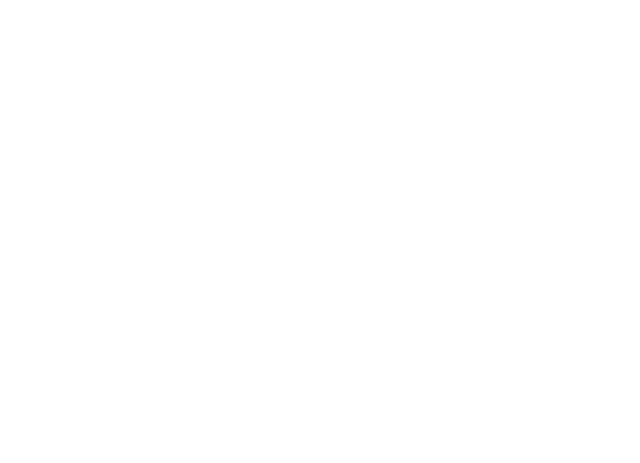
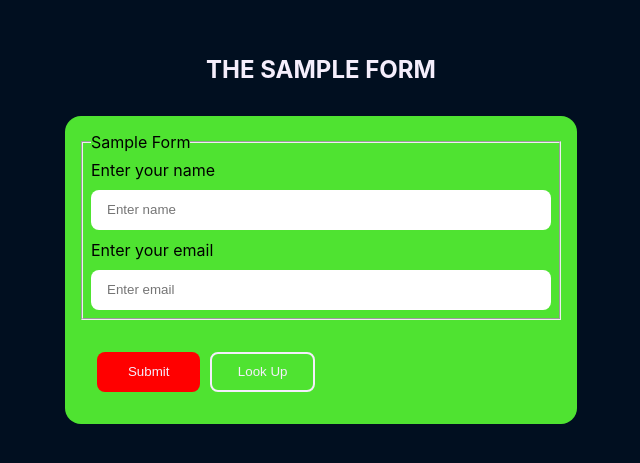
Before and after one commit to VBOHq/web_app_react_project, a React (Create React App) app: page /sample in a window 1280 px wide. Before the commit this address had no page. Shown: the part 161-624 px from the top of the page, without its empty margins (319-959 px from the left). Built offline with nearby package versions, Linux system fonts and the light colour scheme.

Commit message:
added custom colors to the root class, created a sample view page for look up, integrated the state for look up and added the styled components for look up

```diff
--- a/src/App.css
+++ b/src/App.css
@@ -9,4 +9,7 @@
 :root {
   --fullWidth: 100%;
   --innerWidth: 80%;
+  --primaryColor: #4fe331;
+  --secondaryColor: #010f20;
+  --bgColor: #f5eefc;
 }
--- a/src/App.js
+++ b/src/App.js
@@ -1,5 +1,8 @@
+import React from "react";
 import { Route, BrowserRouter as Router, Routes } from "react-router-dom";
 import "./App.css";
+const SampleView = React.lazy(() => import("./View/SampleView/SampleView.js"));
+const Loading = () => <p>Loading ...</p>;
 // import { displayText, sayHello } from "./Context/Reducer/sampleReducer";
 // import { displayTexts, sayHellos } from "./Context/Reducer/joyReducer";
 // import { useDispatch } from "react-redux";
@@ -14,11 +17,14 @@ const App = () => {
   // dispatch(displayText("hellp"));
   // dispatch(sayHellos("miracle"));
   return (
-    <Router>
-      <Routes>
-        <Route path={"/"} element={<Text />} />
-      </Routes>
-    </Router>
+    <React.Suspense fallback={<Loading />}>
+      <Router>
+        <Routes>
+          <Route path={"/"} element={<Text />} />
+          <Route path={"/sample"} element={<SampleView />} />
+        </Routes>
+      </Router>
+    </React.Suspense>
   );
 };
 
--- /dev/null
+++ b/src/Components/SampleView/SampleView.jsx
@@ -0,0 +1,77 @@
+import React, { useRef } from "react";
+import {
+  ButtonWrapper,
+  Container,
+  FormWrapper,
+} from "./Styles/SampleViewStyles";
+import { useDispatch, useSelector } from "react-redux";
+import { setFormData } from "../../Context/Reducer/sampleViewReducers";
+
+const SampleViewForm = () => {
+  // form fields value holders
+  const nameRef = useRef("");
+  const emailRef = useRef("");
+
+  // get dispatch function to manage the state
+  const dispatch = useDispatch();
+
+  // access the state as shown below based on the reducer you created
+  const {
+    sampleViewReducers: { formData },
+  } = useSelector((state) => state);
+
+  // open the console to see the state taken effect
+  console.log("formData :>> ", formData);
+
+  // handle what happens when a user submits a form
+  const handleSubmit = () => {
+    const data = {
+      name: nameRef.current,
+      email: emailRef.current,
+    };
+    dispatch(setFormData(data));
+  };
+
+  return (
+    <Container>
+      <div className="ct_wrapper">
+        <header className="ct_wp_header">
+          <h2>the sample form</h2>
+        </header>
+        <FormWrapper>
+          <form className="ct_wp_fm_wp_form">
+            <fieldset className="ct_fm_input_wrap">
+              <legend>sample form</legend>
+              <label htmlFor="name">Enter your name</label>
+              <input
+                type="text"
+                name="name"
+                placeholder="Enter name"
+                className="ct_fm_input"
+                id="name"
+                onChange={(e) => (nameRef.current = e.target.value)}
+              />
+              <label htmlFor="email">Enter your email</label>
+              <input
+                type="email"
+                inputMode="email"
+                name="email"
+                placeholder="Enter email"
+                className="ct_fm_input"
+                id="email"
+                onChange={(e) => (emailRef.current = e.target.value)}
+              />
+            </fieldset>
+          </form>
+
+          <ButtonWrapper>
+            <button onClick={() => handleSubmit()}>submit</button>
+            <button>look up</button>
+          </ButtonWrapper>
+        </FormWrapper>
+      </div>
+    </Container>
+  );
+};
+
+export default SampleViewForm;
--- /dev/null
+++ b/src/Components/SampleView/Styles/SampleViewStyles.js
@@ -0,0 +1,91 @@
+import { styled } from "styled-components";
+
+// reusable styles
+const DisplayFlex = styled.div`
+  display: flex;
+  justify-content: center;
+  align-items: center;
+`;
+
+// extending the flex box of DisplayFlex properties to Container styles
+export const Container = styled(DisplayFlex)`
+  width: var(--fullWidth);
+  min-height: 100vh;
+  background-color: var(--secondaryColor);
+  .ct_wrapper {
+    width: var(--innerWidth);
+    display: flex;
+    flex-flow: column;
+    justify-content: center;
+    align-items: center;
+
+    .ct_wp_header {
+      margin-bottom: 2rem;
+      h2 {
+        text-transform: uppercase;
+        color: var(--bgColor);
+      }
+    }
+  }
+`;
+
+export const FormWrapper = styled.div`
+  width: 50%;
+  min-width: 300px;
+  border-radius: 1rem;
+  background-color: var(--primaryColor);
+  padding: 1rem;
+  /* nested selectors */
+  form {
+    width: 100%;
+    margin-bottom: 1rem;
+    .ct_fm_input_wrap {
+      display: flex;
+      flex-flow: column;
+      gap: 10px;
+      padding: 0.5rem;
+      legend {
+        text-transform: capitalize;
+      }
+      input {
+        height: 3em;
+        border-radius: 0.5rem;
+        border: none;
+        outline: none;
+        padding: 1rem;
+      }
+    }
+  }
+`;
+
+export const ButtonWrapper = styled.div`
+  width: 50%;
+  min-width: 250px;
+  padding: 1rem;
+  display: flex;
+  gap: 10px;
+  /* nested element */
+  button {
+    width: 150px;
+    height: 3em;
+    border: none;
+    color: var(--bgColor);
+    text-transform: capitalize;
+    transition: background-color 1s ease-in-out;
+    border-radius: 0.5rem;
+    cursor: pointer;
+    /* using psuedos */
+    &:first-of-type {
+      background-color: red;
+    }
+
+    &:last-of-type {
+      background-color: transparent;
+      border: 2px solid;
+      /* nested psuedos */
+      &:hover {
+        background-color: var(--secondaryColor);
+      }
+    }
+  }
+`;
--- /dev/null
+++ b/src/Context/Reducer/sampleViewReducers.js
@@ -0,0 +1,20 @@
+import { createSlice } from "@reduxjs/toolkit";
+
+const initialState = {
+  formData: null,
+};
+
+const sampleViewSlice = createSlice({
+  name: "sample-view",
+  initialState,
+  reducers: {
+    setFormData: (state, actions) => {
+      const { payload } = actions;
+      return { ...state, formData: payload };
+    },
+  },
+});
+
+export const { setFormData } = sampleViewSlice.actions;
+
+export default sampleViewSlice.reducer;
--- a/src/Context/index.js
+++ b/src/Context/index.js
@@ -1,8 +1,9 @@
 import { combineReducers } from "redux";
 import sampleReducer from "./Reducer/sampleReducer";
 import joySlice from "./Reducer/joyReducer";
-
+import sampleViewReducers from "./Reducer/sampleViewReducers";
 export const rootReducer = combineReducers({
   sampleReducer,
   joySlice,
+  sampleViewReducers,
 });
--- /dev/null
+++ b/src/View/SampleView/SampleView.js
@@ -0,0 +1,12 @@
+import React from "react";
+import SampleViewForm from "../../Components/SampleView/SampleView";
+
+const SampleView = () => {
+  return (
+    <div>
+      <SampleViewForm />
+    </div>
+  );
+};
+
+export default SampleView;
--- /dev/null
+++ b/src/View/SampleView/SampleViewStyles.js
@@ -0,0 +1,4 @@
+import { styled } from "styled-components";
+
+export const Container = styled.div``;
+export const Form = styled.form``;
```
